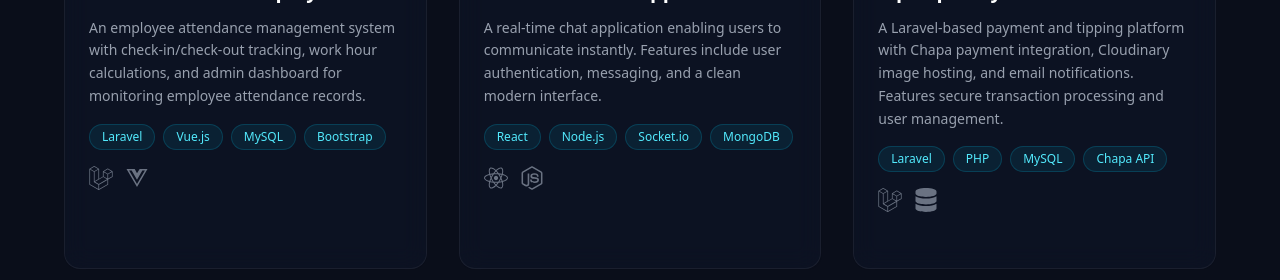
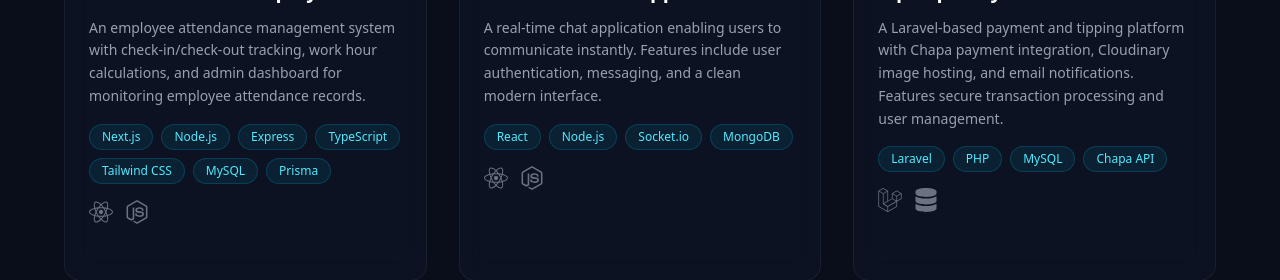
Before and after one commit to merhawi29/my-portfolio, a React (Vite) app: page / in a window 1280 px wide. Shown: the part 3300-3580 px from the top of the page. Built offline with nearby package versions, Linux system fonts and the light colour scheme.

Commit message:
fix: correct Attendance for Employees tech stack from Laravel/Vue.js to Next.js/Node.js

```diff
--- a/src/data/projects.ts
+++ b/src/data/projects.ts
@@ -24,8 +24,8 @@
     image: "/Images/projects/attendance.jpg",
     github: "https://github.com/merhawi29/AttendanceforEmployees",
     live: "https://attendancefor-employees-zeta.vercel.app/",
-    technologies: ["Laravel", "Vue.js", "MySQL", "Bootstrap"],
-    icons: [FaLaravel, FaVuejs],
+    technologies: ["Next.js", "Node.js", "Express", "TypeScript", "Tailwind CSS", "MySQL", "Prisma"],
+    icons: [FaReact, FaNodeJs],
     features: [
       "Digital check-in/check-out system",
       "Automatic work hour calculations",
@@ -35,10 +35,10 @@
       "Responsive design for mobile and desktop"
     ],
     highlights: [
-      "Built with Laravel backend and Vue.js frontend",
-      "Real-time attendance tracking",
-      "Secure authentication and authorization",
-      "Database-driven with MySQL"
+      "Full-stack TypeScript with Next.js frontend and Node.js/Express backend",
+      "Real-time attendance tracking with JWT authentication",
+      "Role-based access control with secure token management",
+      "Database-driven with MySQL and Prisma ORM"
     ]
   },
   {
```
